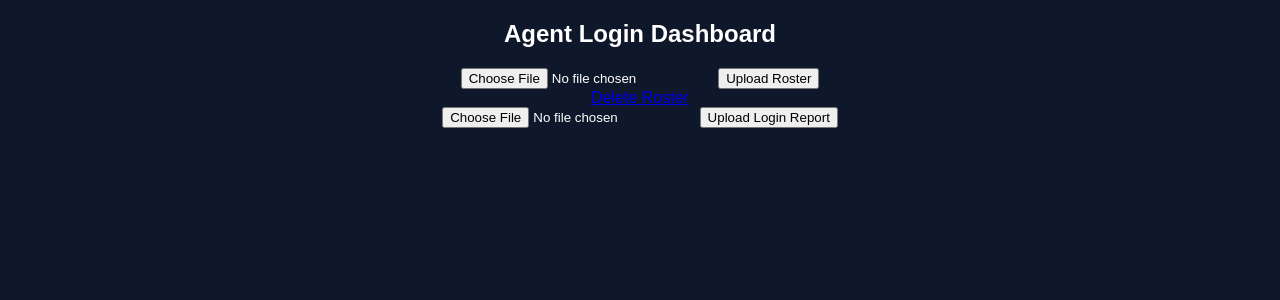
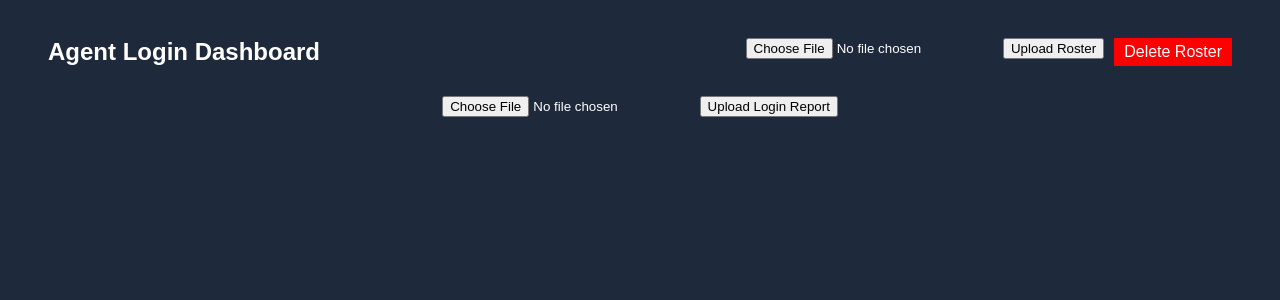
Before and after one commit to Viratmalakar/First-login-tracker, a Flask app: page / in a window 1280 px wide. Shown: the top 300 px of the page. Run offline with Flask 3, Linux system fonts and the light colour scheme.

Commit message:
Update style.css

```diff
--- a/static/style.css
+++ b/static/style.css
@@ -1,35 +1,63 @@
 body{
+
 font-family: Arial;
-background:#0f172a;
+background:#1e293b;
 color:white;
 text-align:center;
+
 }
 
-.upload-box{
-margin:20px;
-padding:20px;
-background:#1e293b;
-border-radius:10px;
+.topbar{
+
+display:flex;
+justify-content:space-between;
+padding:10px 40px;
+align-items:center;
+
+}
+
+.roster-box{
+
+display:flex;
+gap:10px;
+
 }
 
 table{
+
 margin:auto;
 border-collapse:collapse;
 margin-top:20px;
+background:white;
+color:black;
+
 }
 
 th,td{
-padding:10px 20px;
-border:1px solid #334155;
+
+border:1px solid #444;
+padding:6px 10px;
+
 }
 
 th{
-background:#2563eb;
+
+background:#ddd;
+
 }
 
 .late{
-background:#ff0000;
+
+color:red;
+font-weight:bold;
+
+}
+
+.delete-btn{
+
+background:red;
+padding:5px 10px;
 color:white;
-font-weight:bold;
-box-shadow:0 0 10px red,0 0 20px red;
+text-decoration:none;
+
 }
```
